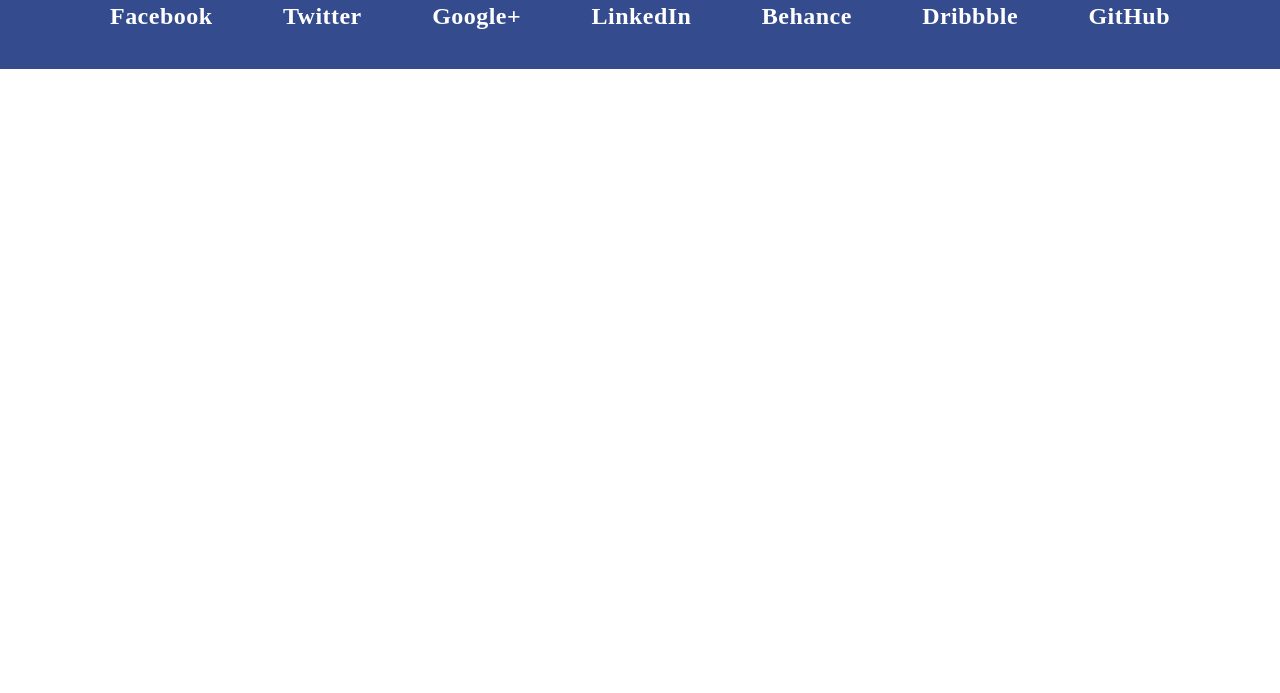
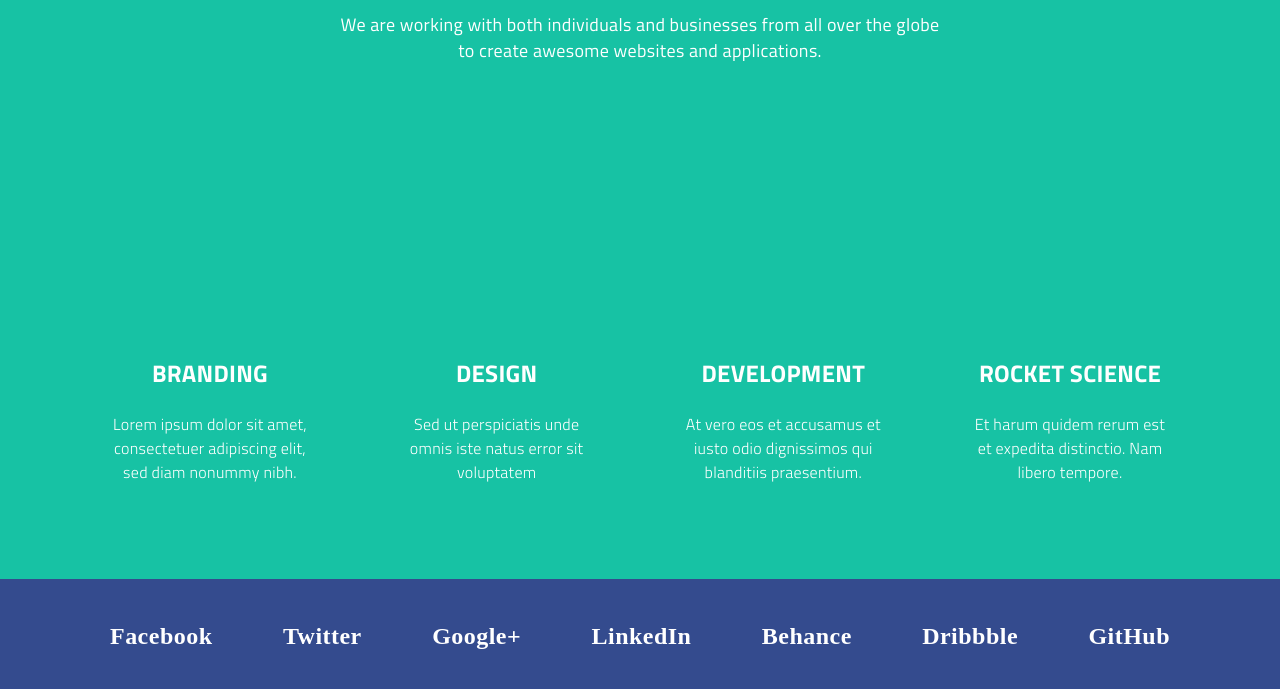
Before and after one commit to Transparency010101/Cuda, a plain HTML site: page index.html in a window 1280 px wide. Shown: the part 731-1424 px from the top of the page. Before the commit the page ends 800 px from the top, so only its background shows below. Drawn offline with Linux system fonts and the light colour scheme.

Commit message:
add service and provide

```diff
--- a/index.html
+++ b/index.html
@@ -43,6 +43,59 @@
                     </div>
                 </div>
             </section>
+            <!-- ! Service -->
+            <section class="service">
+                <div class="container">
+                    <div class="service__title title">SERVICES WE PROVIDE</div>
+                    <hr class="service__line line">
+                    <div class="service__sub-title sub-title">
+                        We are working with both individuals and businesses from all over the globe
+                        to create awesome websites and applications.
+                    </div>
+                    <!-- ! Provide -->
+                    <div class="provide">
+                        <div class="provide__row">
+                            <div class="provide__columns">
+                                <!-- ! Branding -->
+                                <div class="provide__item">
+                                    <div class="provide__title">Branding</div>
+                                    <div class="provide__text">
+                                        Lorem ipsum dolor sit amet,
+                                        consectetuer adipiscing elit, sed diam nonummy nibh.
+                                    </div>
+                                </div>
+                            </div>
+                            <!-- ! Design -->
+                            <div class="provide__columns">
+                                <div class="provide__item">
+                                    <div class="provide__title">Design</div>
+                                    <div class="provide__text">
+                                        Sed ut perspiciatis unde omnis iste natus error sit voluptatem
+                                    </div>
+                                </div>
+                            </div>
+                            <!-- ! Development -->
+                            <div class="provide__columns">
+                                <div class="provide__item">
+                                    <div class="provide__title">Development</div>
+                                    <div class="provide__text">
+                                        At vero eos et accusamus et iusto odio dignissimos qui blanditiis praesentium.
+                                    </div>
+                                </div>
+                            </div>
+                            <!-- ! Rocket Science -->
+                            <div class="provide__columns">
+                                <div class="provide__item">
+                                    <div class="provide__title">Rocket Science</div>
+                                    <div class="provide__text">
+                                        Et harum quidem rerum est et expedita distinctio. Nam libero tempore.
+                                    </div>
+                                </div>
+                            </div>
+                        </div>
+                    </div>
+                </div>
+            </section>
         </article>
         <footer class="footer ">
             <div class="container">
--- a/source/scss/_additionally.scss
+++ b/source/scss/_additionally.scss
@@ -25,6 +25,26 @@ $color_17c2a4: #17c2a4;
     transition-duration: 550ms;
     border-radius: 3.5px;
 }
+%line {
+    margin: 20px auto;
+    width: 87px;
+    height: 4px;
+    opacity: 0.14;
+    background-color: #000000;
+}
+%title {
+    font-size: 40px;
+    line-height: 29px;
+    font-weight: 700;
+    letter-spacing: 0.1em;
+}
+%sub-title {
+    font-size: 18px;
+    line-height: 26px;
+    letter-spacing: 0.02em;
+    color: $wite;
+    margin: auto;
+}
 // ! Миксины
 @mixin flex-param($jc, $ai) {
     display: flex;
--- a/source/scss/style.scss
+++ b/source/scss/style.scss
@@ -14,6 +14,8 @@
 .flex-center {
     @include flex-param(center, center);
 }
+.flex-sb {
+}
 .button {
     @extend %button;
 }
@@ -22,7 +24,16 @@
     display: flex;
     flex-direction: column;
 }
-// ! Header
+.line {
+    @extend %line;
+}
+.title {
+    @extend %title;
+}
+.sub-title {
+    @extend %sub-title;
+}
+// ! Hi
 .hi {
     background-color: $color_87509c;
     height: 560px;
@@ -46,6 +57,7 @@
         }
     }
 }
+// ! Header
 .header {
     align-items: center;
     margin-bottom: 130px;
@@ -70,7 +82,7 @@
     height: 110px;
 }
 .contact {
-    margin: 45px 0;
+    padding: 45px 0;
     li {
         color: $wite;
         font-size: 24px;
@@ -82,3 +94,43 @@
         color: $color_30bae7;
     }
 }
+// ! Service
+.service {
+    background-color: $color_17c2a4;
+    text-align: center;
+    height: 750px;
+    color: $wite;
+    &__title {
+        padding-top: 110px;
+    }
+    &__sub-title {
+        width: 600px;
+    }
+    &__line {
+    }
+}
+// ! Provide
+.provide {
+    margin-top: 300px;
+    &__row {
+        display: flex;
+        justify-content: space-between;
+    }
+    &__item {
+        letter-spacing: 0.02em;
+    }
+    &__title {
+        margin-bottom: 30px;
+        font-size: 24px;
+        line-height: 18px;
+        font-weight: 700;
+        text-transform: uppercase;
+    }
+    &__text {
+        width: 200px;
+        font-size: 16px;
+        line-height: 24px;
+        font-weight: 300;
+        margin: auto;
+    }
+}
```
Also changed, not shown: css/style.css.
